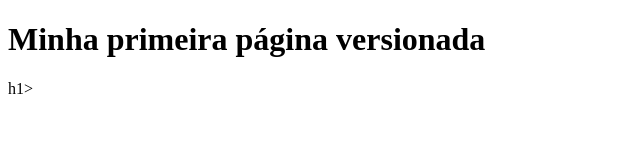
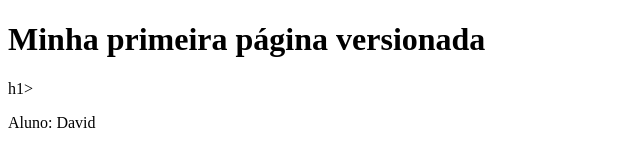
Before and after one commit to davidsguimaraes-saba/aula_git, a plain HTML site: page index.html in a window 1280 px wide. Shown: the whole page, without its empty margins (0-640 px from the left). Drawn offline with Linux system fonts and the light colour scheme.

Commit message:
Adcionar nome do aluno

```diff
--- a/index.html
+++ b/index.html
@@ -8,5 +8,6 @@
 </head>
 <body>
     <h1>Minha primeira página versionada</h1>h1>
+    <p>Aluno: David</p>
 </body>
 </html>
```
